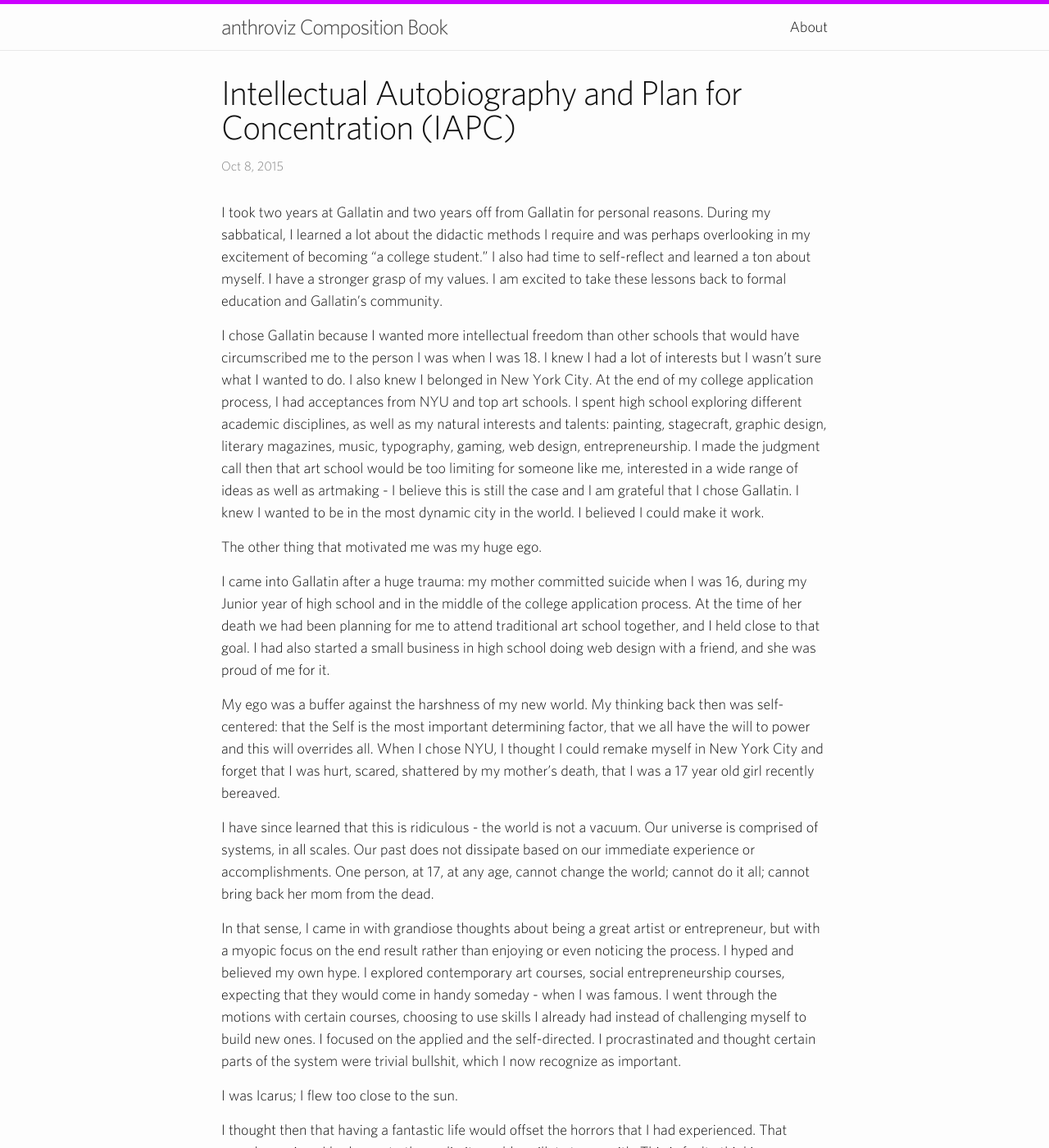
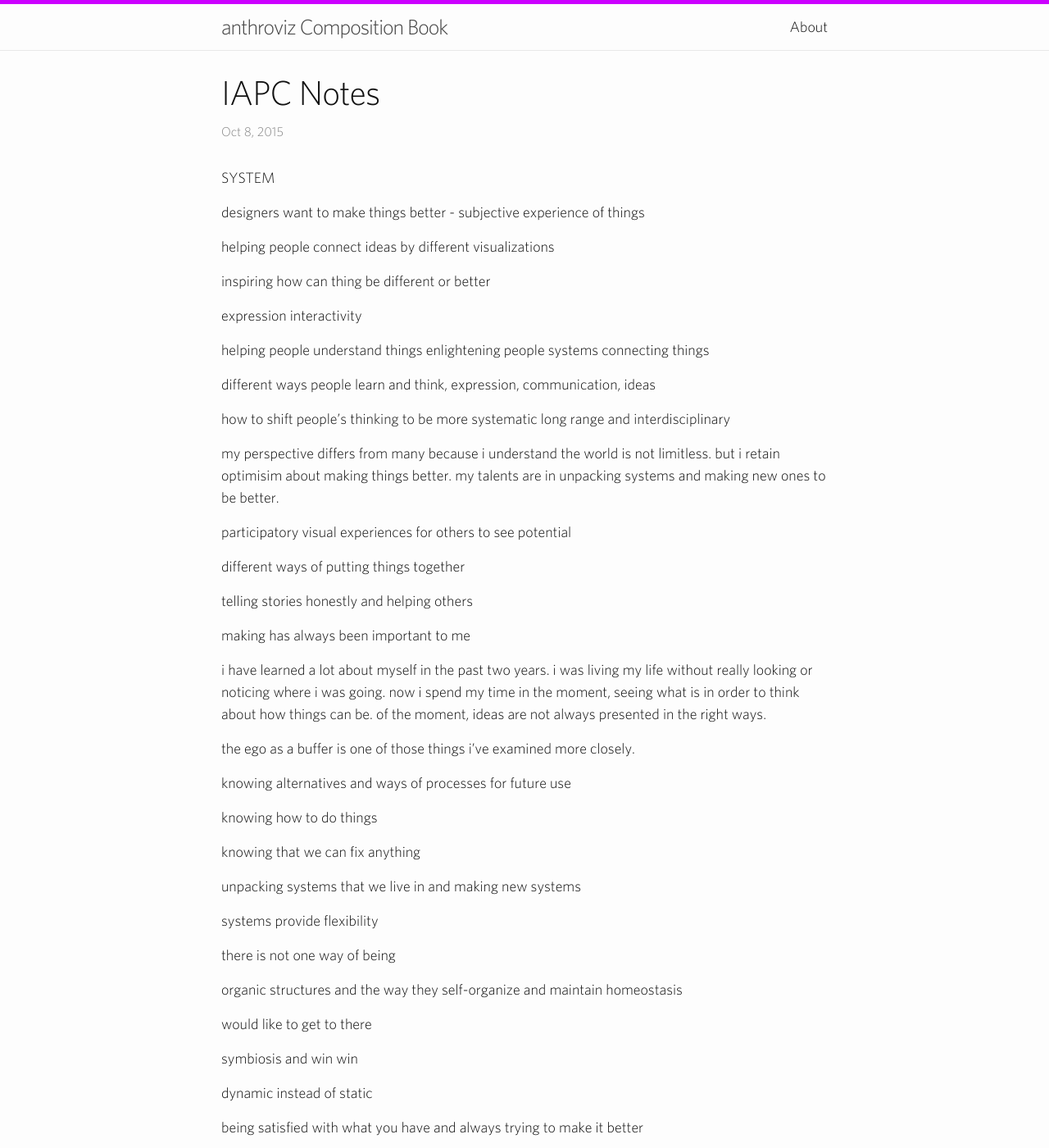
Before and after one commit to anthroviz/compbook, a Jekyll site: the page built from _posts/2015-10-10-iapc.markdown, in a window 1280 px wide and 1400 px high. Shown: the whole window at 82% size. Built offline with Jekyll 4.4.1, drawn with Linux system fonts in a browser that asks for light colours; nearby versions of some CDN libraries; some of the changed text lies outside the part shown.

Commit message:
IAPC split into notes and final

```diff
--- a/_posts/2015-10-10-iapc.markdown
+++ b/_posts/2015-10-10-iapc.markdown
@@ -1,29 +1,77 @@
 ---
 layout: post
-title:  Intellectual Autobiography and Plan for Concentration (IAPC)
+title:  IAPC Notes
 date:   2015-10-08 19:02:03
 categories: iapc
-permalink: /iapc/
+permalink: /iapc-notes/
 ---
 
+SYSTEM
 
-I took two years at Gallatin and two years off from Gallatin for personal reasons. During my sabbatical, I learned a lot about the didactic methods I require and was perhaps overlooking in my excitement of becoming "a college student." I also had time to self-reflect and learned a ton about myself. I have a stronger grasp of my values. I am excited to take these lessons back to formal education and Gallatin's community.
+designers want to make things better - subjective experience of things
 
-I chose Gallatin because I wanted more intellectual freedom than other schools that would have circumscribed me to the person I was when I was 18. I knew I had a lot of interests but I wasn't sure what I wanted to do. I also knew I belonged in New York City. At the end of my college application process, I had acceptances from NYU and top art schools. I spent high school exploring different academic disciplines, as well as my natural interests and talents: painting, stagecraft, graphic design, literary magazines, music, typography, gaming, web design, entrepreneurship. I made the judgment call then that art school would be too limiting for someone like me, interested in a wide range of ideas as well as artmaking - I believe this is still the case and I am grateful that I chose Gallatin. I knew I wanted to be in the most dynamic city in the world. I believed I could make it work.
+helping people connect ideas by different visualizations
 
-The other thing that motivated me was my huge ego.
+inspiring how can thing be different or better
 
-I came into Gallatin after a huge trauma: my mother committed suicide when I was 16, during my Junior year of high school and in the middle of the college application process. At the time of her death we had been planning for me to attend traditional art school together, and I held close to that goal. I had also started a small business in high school doing web design with a friend, and she was proud of me for it.
+expression interactivity
 
-My ego was a buffer against the harshness of my new world. My thinking back then was self-centered: that the Self is the most important determining factor, that we all have the will to power and this will overrides all. When I chose NYU, I thought I could remake myself in New York City and forget that I was hurt, scared, shattered by my mother's death, that I was a 17 year old girl recently bereaved.
+helping people understand things enlightening people systems connecting things
 
-I have since learned that this is ridiculous - the world is not a vacuum. Our universe is comprised of systems, in all scales. Our past does not dissipate based on our immediate experience or accomplishments. One person, at 17, at any age, cannot change the world; cannot do it all; cannot bring back her mom from the dead.
+different ways people learn and think, expression, communication, ideas
 
-In that sense, I came in with grandiose thoughts about being a great artist or entrepreneur, but with a myopic focus on the end result rather than enjoying or even noticing the process. I hyped and believed my own hype. I explored contemporary art courses, social entrepreneurship courses, expecting that they would come in handy someday - when I was famous. I went through the motions with certain courses, choosing to use skills I already had instead of challenging myself to build new ones. I focused on the applied and the self-directed. I procrastinated and thought certain parts of the system were trivial bullshit, which I now recognize as important.
+how to shift people's thinking to be more systematic long range and interdisciplinary
 
-I was Icarus; I flew too close to the sun.
+my perspective differs from many because i understand the world is not limitless. but i retain optimisim about making things better. my talents are in unpacking systems and making new ones to be better.
 
-I thought then that having a fantastic life would offset the horrors that I had experienced. That somehow, since I had gone to the nadir, it would oscillate to a zenith. This is faulty thinking.
+participatory visual experiences for others to see potential
+
+different ways of putting things together
+
+telling stories honestly and helping others
+
+making has always been important to me
+
+i have learned a lot about myself in the past two years. i was living my life without really looking or noticing where i was going. now i spend my time in the moment, seeing what is in order to think about how things can be. of the moment, ideas are not always presented in the right ways.
+
+the ego as a buffer is one of those things i've examined more closely.
+
+knowing alternatives and ways of processes for future use
+
+knowing how to do things
+
+knowing that we can fix anything
+
+unpacking systems that we live in and making new systems
+
+systems provide flexibility
+
+there is not one way of being
+
+organic structures and the way they self-organize and maintain homeostasis
+
+would like to get to there
+
+symbiosis and win win
+
+dynamic instead of static
+
+being satisfied with what you have and always trying to make it better
+
+---
+
+### what will i study
+
+making applied work outside of school
+
+showing and collaborating with the entire gallatin ecosystem
+
+helping grow and amplify each other
+
+data point to make humanity's story more clear
+
+fine lines between things. things are not that easy. things do not happen in a vaccuum.
+
 
 --- ABOVE THIS LINE IS IA AND IT IS GREAT - NEEDS TO BE CUT DOWN ---
 
@@ -151,3 +199,21 @@
 - What is the meaning of such a course of study? What connections does this course of study have to other work and educational experiences, and what is its relevance to your future plans for graduate study or career?
 
 For most students, these questions are similar to those they answer when they complete the Gallatin Plan of Study form. The Intellectual Autobiography and Plan for Concentration becomes the opportunity to integrate these ideas and to help students to seek out the ways that their courses converge and coalesce into a unique, individualized course of study.
+
+### Why Gallatin
+
+
+### How has Cheryl changed
+
+
+
+### Why does Cheryl want to study
+
+
+
+
+### Why is this important at all
+
+
+
+### How will study?
--- /dev/null
+++ b/_posts/2015-12-23-iapc.markdown
@@ -0,0 +1,25 @@
+---
+layout: post
+title:  Intellectual Autobiography and Plan for Concentration (IAPC)
+date:   2015-12-23 19:37
+categories: iapc
+permalink: /iapc/
+---
+
+I took two years at Gallatin and two years off from Gallatin for personal reasons. During my sabbatical, I learned a lot about the didactic methods I require and was perhaps overlooking in my excitement of becoming "a college student." I also had time to self-reflect and learned a ton about myself. I have a stronger grasp of my values. I am excited to take these lessons back to formal education and Gallatin's community.
+
+I chose Gallatin because I wanted more intellectual freedom than other schools that would have circumscribed me to the person I was when I was 18. I knew I had a lot of interests but I wasn't sure what I wanted to do. I also knew I belonged in New York City. At the end of my college application process, I had acceptances from NYU and top art schools. I spent high school exploring different academic disciplines, as well as my natural interests and talents: painting, stagecraft, graphic design, literary magazines, music, typography, gaming, web design, entrepreneurship. I made the judgment call then that art school would be too limiting for someone like me, interested in a wide range of ideas as well as artmaking - I believe this is still the case and I am grateful that I chose Gallatin. I knew I wanted to be in the most dynamic city in the world. I believed I could make it work.
+
+The other thing that motivated me was my huge ego.
+
+I came into Gallatin after a huge trauma: my mother committed suicide when I was 16, during my Junior year of high school and in the middle of the college application process. At the time of her death we had been planning for me to attend traditional art school together, and I held close to that goal. I had also started a small business in high school doing web design with a friend, and she was proud of me for it.
+
+My ego was a buffer against the harshness of my new world. My thinking back then was self-centered: that the Self is the most important determining factor, that we all have the will to power and this will overrides all. When I chose NYU, I thought I could remake myself in New York City and forget that I was hurt, scared, shattered by my mother's death, that I was a 17 year old girl recently bereaved.
+
+I have since learned that this is ridiculous - the world is not a vacuum. Our universe is comprised of systems, in all scales. Our past does not dissipate based on our immediate experience or accomplishments. One person, at 17, at any age, cannot change the world; cannot do it all; cannot bring back her mom from the dead.
+
+In that sense, I came in with grandiose thoughts about being a great artist or entrepreneur, but with a myopic focus on the end result rather than enjoying or even noticing the process. I hyped and believed my own hype. I explored contemporary art courses, social entrepreneurship courses, expecting that they would come in handy someday - when I was famous. I went through the motions with certain courses, choosing to use skills I already had instead of challenging myself to build new ones. I focused on the applied and the self-directed. I procrastinated and thought certain parts of the system were trivial bullshit, which I now recognize as important.
+
+I was Icarus; I flew too close to the sun.
+
+I thought then that having a fantastic life would offset the horrors that I had experienced. That somehow, since I had gone to the nadir, it would oscillate to a zenith. This is faulty thinking.
```
